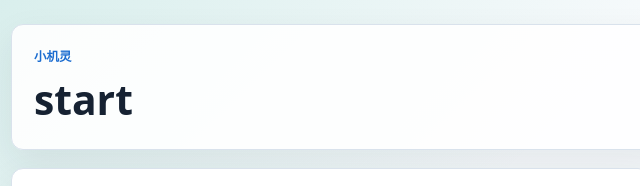
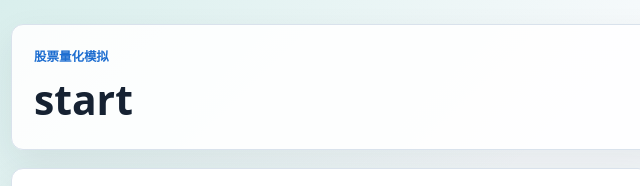
Before and after one commit to soniczero1014-del/start, a plain HTML site: page index.html in a window 1280 px wide. Shown: the top 186 px of the page, 39-679 px from the left. Drawn offline with Linux system fonts and the light colour scheme.

Commit message:
revert: homepage eyebrow rename

```diff
--- a/index.html
+++ b/index.html
@@ -11,7 +11,7 @@
     <main class="app">
       <header class="topbar">
         <div>
-          <p class="eyebrow">小机灵</p>
+          <p class="eyebrow">股票量化模拟</p>
           <h1>start</h1>
         </div>
         <p class="date-chip">示例数据</p>
```
